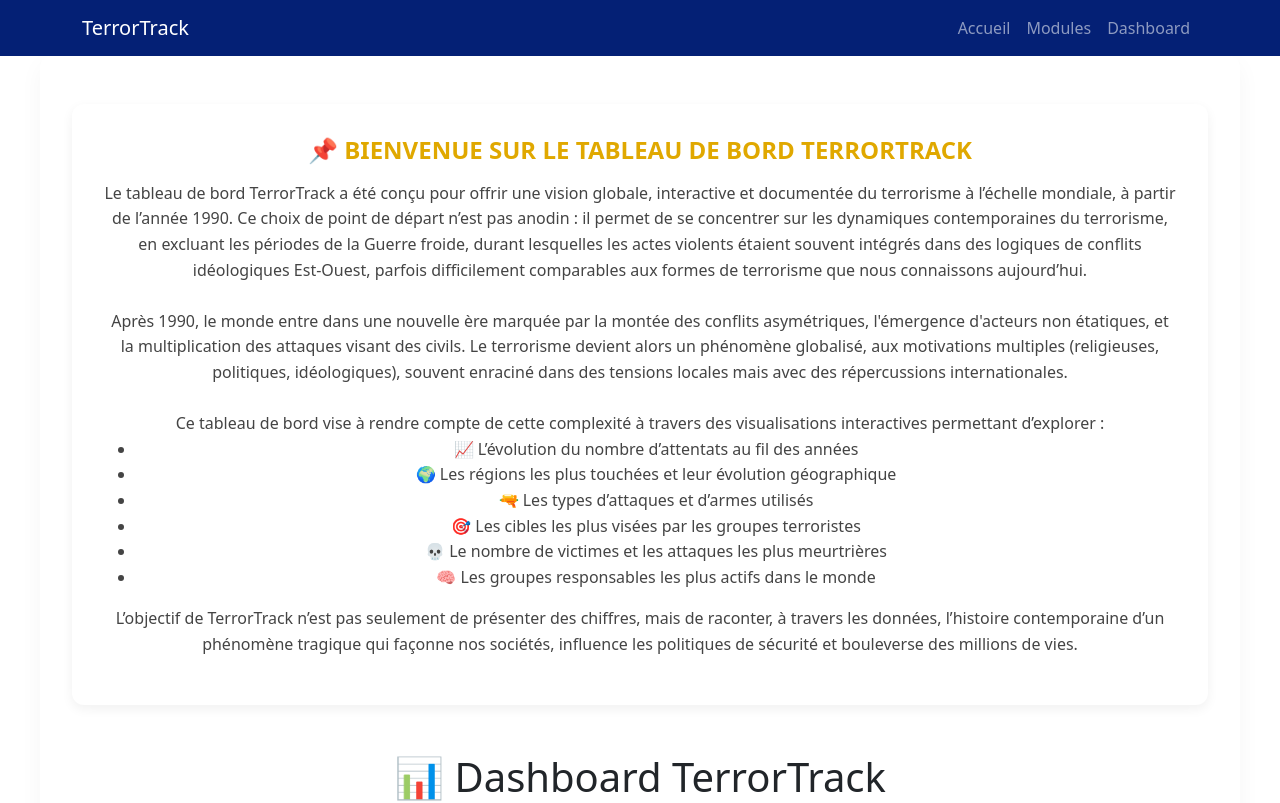
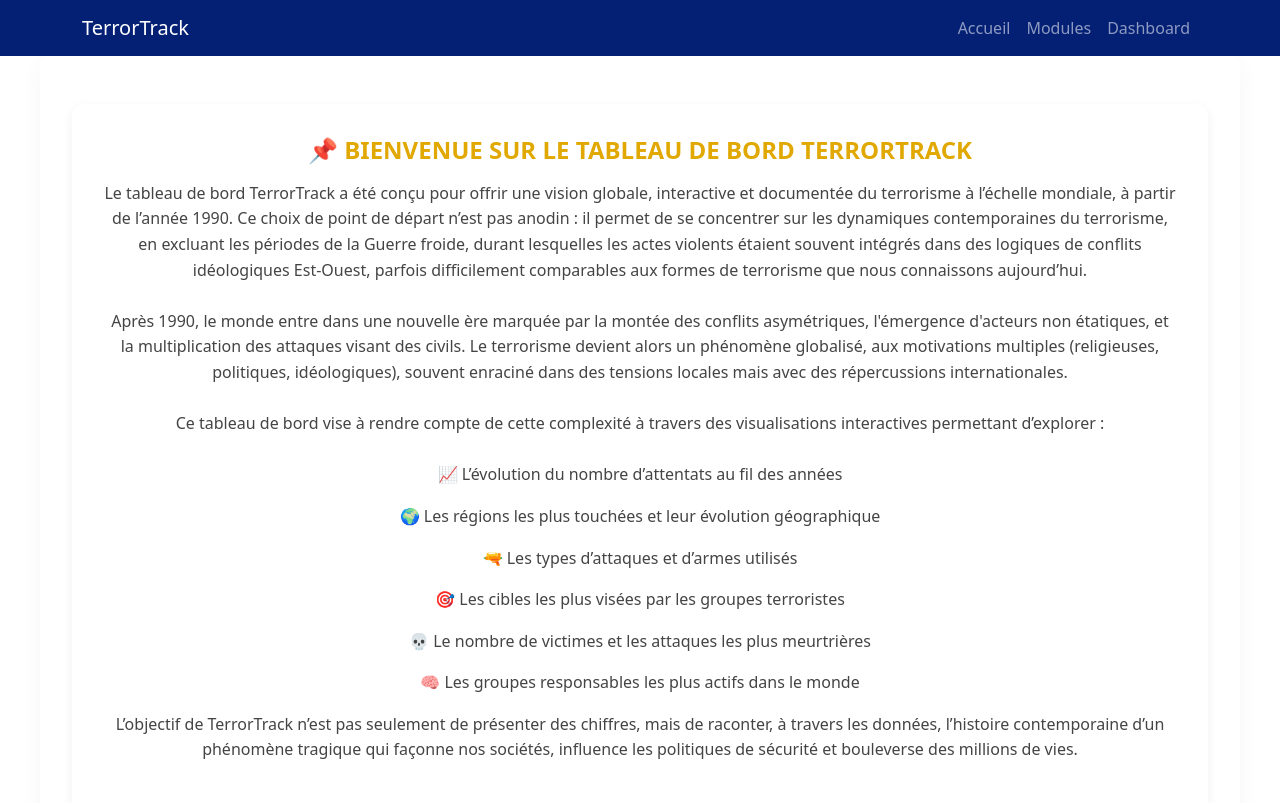
Before and after one commit to redarmz/TerrorTrack, a Vue app in the folder frontend/: page /dashboard in a window 1280 px wide. Shown: the top 803 px of the page. Built offline with nearby package versions, Linux system fonts and the light colour scheme; what djangoinstant would draw is missing.

Commit message:
Affichage

```diff
--- a/frontend/src/views/Dashboard.vue
+++ b/frontend/src/views/Dashboard.vue
@@ -10,14 +10,14 @@
     Après 1990, le monde entre dans une nouvelle ère marquée par la montée des conflits asymétriques, l'émergence d'acteurs non étatiques, et la multiplication des attaques visant des civils. Le terrorisme devient alors un phénomène globalisé, aux motivations multiples (religieuses, politiques, idéologiques), souvent enraciné dans des tensions locales mais avec des répercussions internationales.
     <br><br>
     Ce tableau de bord vise à rendre compte de cette complexité à travers des visualisations interactives permettant d’explorer :
-    <ul>
-      <li>📈 L’évolution du nombre d’attentats au fil des années</li>
-      <li>🌍 Les régions les plus touchées et leur évolution géographique</li>
-      <li>🔫 Les types d’attaques et d’armes utilisés</li>
-      <li>🎯 Les cibles les plus visées par les groupes terroristes</li>
-      <li>💀 Le nombre de victimes et les attaques les plus meurtrières</li>
-      <li>🧠 Les groupes responsables les plus actifs dans le monde</li>
-    </ul>
+        <br><br>
+        <p>📈 L’évolution du nombre d’attentats au fil des années</p>
+<p>🌍 Les régions les plus touchées et leur évolution géographique</p>
+<p>🔫 Les types d’attaques et d’armes utilisés</p>
+<p>🎯 Les cibles les plus visées par les groupes terroristes</p>
+<p>💀 Le nombre de victimes et les attaques les plus meurtrières</p>
+<p>🧠 Les groupes responsables les plus actifs dans le monde</p>
+
     L’objectif de TerrorTrack n’est pas seulement de présenter des chiffres, mais de raconter, à travers les données, l’histoire contemporaine d’un phénomène tragique qui façonne nos sociétés, influence les politiques de sécurité et bouleverse des millions de vies.
   </p>
 </div>
```
